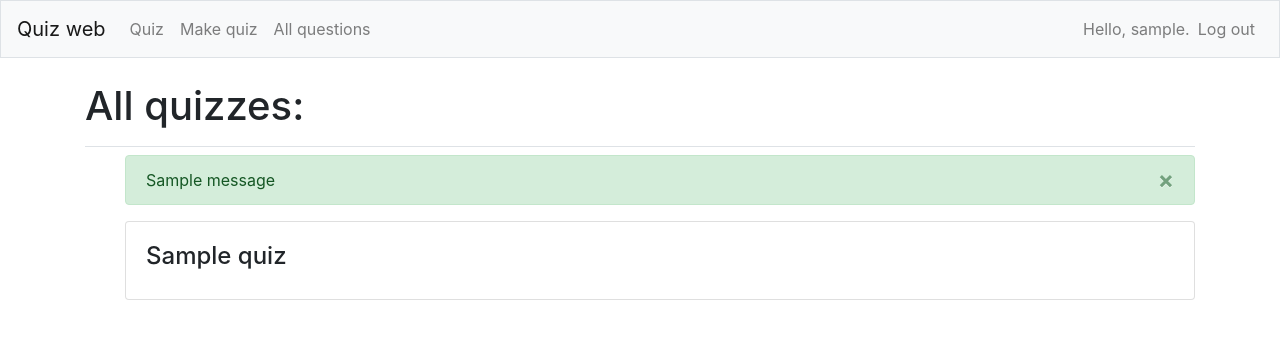
After one commit to ali-nakhaee/Q_web, a Django app: page /quizzes/ in a window 1280 px wide. The commit adds this page. Shown: the top 339 px of the page. Run offline with Django 4.2, Linux system fonts and the light colour scheme; a user stored in the database is signed in; tables that the repository leaves empty hold one stand-in row (values such as "Sample post"); one stand-in notice (Sample message) is shown; parts of the project's set-up code (start-up, migrations or seed data) failed here and were passed over; some libraries are stand-ins or nearby versions.

Commit message:
make_quiz view completed.

```diff
--- a/quiz/models.py
+++ b/quiz/models.py
@@ -26,6 +26,11 @@ class Quiz(models.Model):
     date_created = models.DateTimeField(auto_now_add=True)
     questions = models.ManyToManyField(Question)
     duration = models.PositiveIntegerField()
+    date_added = models.DateTimeField(auto_now_add=True)
+
+    def __str__(self):
+        """Return a string representation of the quiz."""
+        return self.title
 
 
 class QuestionAnswer(models.Model):
--- a/quiz/templates/quiz/base.html
+++ b/quiz/templates/quiz/base.html
@@ -27,6 +27,10 @@
             <li class="nav-item">
                 <a class="nav-link" href="{% url 'quiz:commitment'%}">
                     Quiz</a></li>
+              <li class="nav-item">
+                <a class="nav-link" href="{% url 'quiz:make_quiz' %}">
+                    Make quiz</a></li>
+
             {% if perms.quiz.view_question %}
             <li class="nav-item">
                 <a class="nav-link" href="{% url 'quiz:questions' %}">
--- /dev/null
+++ b/quiz/templates/quiz/quizzes.html
@@ -0,0 +1,38 @@
+{% extends "quiz/base.html" %}
+{% load bootstrap4 %}
+
+
+{% block page_header %}
+  <h1>All quizzes:</h1>
+{% endblock page_header %}
+
+{% block content %}
+
+    {% if messages %}
+    <ul class="messages">
+      {% for message in messages %}
+      <div class="container-fluid p-0">
+        <div class="alert {{ message.tags }} alert-dismissible" role="alert" >
+          <button type="button" class="close" data-dismiss="alert" aria-label="Close">
+            <span aria-hidden="True">&times;</span>
+          </button>
+          {{ message }}
+        </div>
+      </div>
+      {% endfor %}
+    </ul>
+    {% endif %}
+
+    <ul>
+        {% for quiz in quizzes %}
+        <div class="card">
+          <div class="card-body">
+          <h4>{{ quiz }}</h4>
+          </div>
+        </div>
+        {% empty %}
+      <li><h4>No quizzes have been added yet.</h4></li>
+    {% endfor %}
+    </ul>
+
+{% endblock content %}
--- a/quiz/urls.py
+++ b/quiz/urls.py
@@ -22,4 +22,6 @@ urlpatterns = [
     path('delete_question/<int:question_id>/', views.delete_question, name='delete_question'),
     # Make quiz page
     path('make_quiz/', views.make_quiz, name='make_quiz'),
+    # Show all quizzes for teacher
+    path('quizzes/', views.quizzes, name='quizzes'),
 ]
--- a/quiz/views.py
+++ b/quiz/views.py
@@ -5,7 +5,7 @@ from django.contrib.auth.decorators import login_required, permission_required
 
 from django.http import Http404, HttpResponse
 
-from .models import Question
+from .models import Question, Quiz
 from .forms import QuestionForm, AddQuestionForm
 
 
@@ -164,11 +164,30 @@ def make_quiz(request):
         return render(request, 'quiz/make_quiz.html', context)
     else:
         title = request.POST.get('quiz_title')
+        duration = request.POST.get('duration')
         question_ids = []
         for i in range(len(questions)):
             is_in_quiz = request.POST.get(f"is_in_quiz_{i}")
             print(is_in_quiz)
             if is_in_quiz:
-                question_ids.append(i)
-        print(question_ids)
-        return HttpResponse(question_ids)
+                question_ids.append(questions[i]['question_id'])
+        print(question_ids, title)
+
+        # make new object of Quiz model
+        new_quiz = Quiz(title=title, designer=request.user, duration=duration)
+        new_quiz.save()
+
+        quiz_questions = Question.objects.filter(id__in=question_ids)
+        for question in quiz_questions:
+            new_quiz.questions.add(question)
+
+        messages.success(request, 'The quiz has been added successfully.')
+        return redirect('quiz:quizzes')
+
+
+@login_required
+def quizzes(request):
+    """ Show all quizzes for the teacher. """
+    quizzes = Quiz.objects.filter(designer=request.user).order_by('-date_added')
+    context = {'quizzes': quizzes}
+    return render(request, 'quiz/quizzes.html', context)
```
Also changed, not shown: quiz/forms.py (+0 -9 lines), quiz/templates/quiz/make_quiz.html (+9 -4 lines), quiz/migrations/0005_quiz_date_added.py (added).
